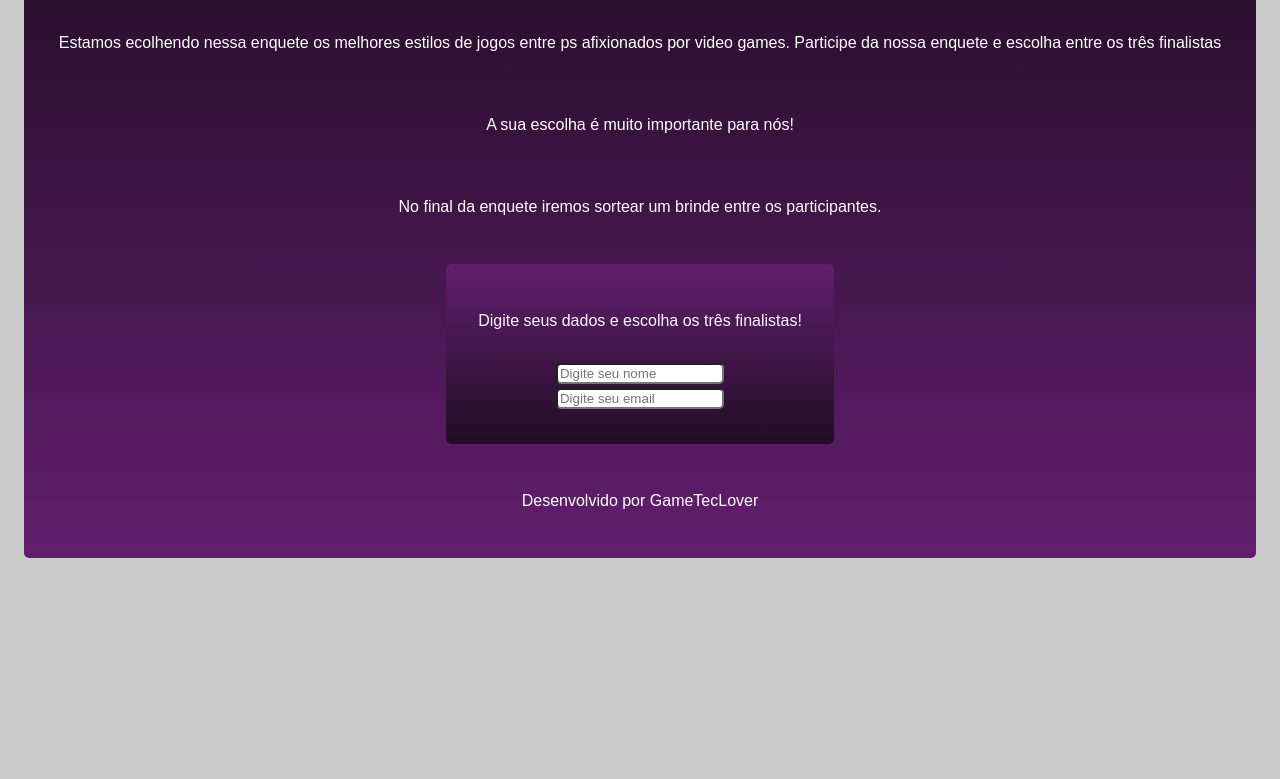
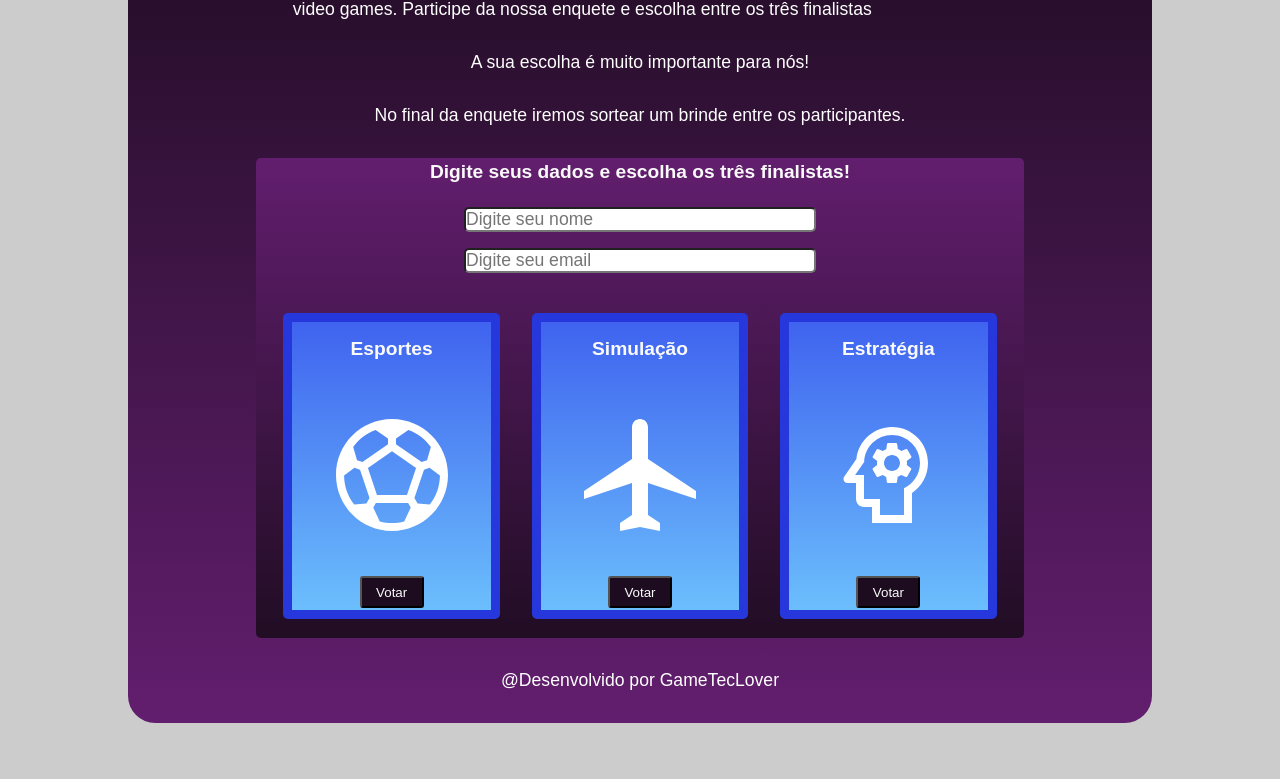
Before and after one commit to gato1706/enquete, a plain HTML site: page index.html in a window 1280 px wide. Shown: the part 110-889 px from the top of the page. Before the commit the page ends 800 px from the top, so only its background shows below. Drawn offline with Linux system fonts and the light colour scheme.

Commit message:
closes #6 adicionando e estilizando as imagens

```diff
--- a/index.html
+++ b/index.html
@@ -9,16 +9,19 @@
   <body>
     <div class="container">
       <h1>GAMES LOVERS ENQUETE</h1>
-      <p>
-        Estamos ecolhendo nessa enquete os melhores estilos de jogos entre ps
-        afixionados por video games. Participe da nossa enquete e escolha entre
-        os três finalistas
-      </p>
+      <div class="text">
+        <p>
+          Estamos ecolhendo nessa enquete os melhores estilos de jogos entre os
+          afixionados por <br>video games. Participe da nossa enquete e escolha
+          entre os três finalistas
+        </p>
 
-      <p>A sua escolha é muito importante para nós!</p>
+        <p>A sua escolha é muito importante para nós!</p>
 
-      <p>No final da enquete iremos sortear um brinde entre os participantes.</p>
-
+        <p>
+          No final da enquete iremos sortear um brinde entre os participantes.
+        </p>
+      </div>
 
       <div class="topics">
         <p>Digite seus dados e escolha os três finalistas!</p>
@@ -27,12 +30,29 @@
         <input type="text" placeholder="Digite seu email" />
 
         <div class="topics-image">
-          <img src="" alt="" />
-          <img src="" alt="" />
-          <img src="" alt="" />
+          <div class="image-soccer">
+            <p>Esportes</p>
+            <img src="./img/sports_soccer_white.svg" alt="Imagem de esporte" />
+            <button>Votar</button>
+          </div>
+
+          <div class="image-airport">
+            <p>Simulação</p>
+            <img
+              src="./img/local_airport_white.svg"
+              alt="Imagem de simulaçao"
+            /><button>Votar</button>
+          </div>
+
+          <div class="image-psy">
+            <p>Estratégia</p>
+            <img src="./img/psychology_white.svg" alt="Imagems de estratégia" />
+            <button>Votar</button>
+          </div>
         </div>
       </div>
-      <p>Desenvolvido por GameTecLover</p>
+
+      <p>@Desenvolvido por GameTecLover</p>
     </div>
   </body>
 </html>
--- a/style.css
+++ b/style.css
@@ -1,46 +1,105 @@
+* {
+  margin: 0;
+  padding: 0;
+  box-sizing: border-box;
+}
 
-body{
-    background-color: #CCCCCC;
+body {
+  background-color: #cccccc;
   font-family: Arial, Helvetica, sans-serif;
 }
 
-.container{
-    background: linear-gradient(to bottom,#210D24,#621E6E) ;
+.container {
+  background: linear-gradient(to bottom, #210d24, #621e6e);
   color: white;
-    margin: 1rem;
-    border-radius: 5px;
+  margin: 1.2rem 8rem 3.5rem;
+  border-radius: 1.7rem;
   padding: 1rem;
-    justify-content: center;
-    align-items: center;
   display: flex;
   flex-direction: column;
+  align-items: center;
+  justify-content: center;
+
+
 }
 
-.container h1{
+.container h1 {
   color: #ca9e0b;
 }
-.container p{
+
+.container p {
   padding: 1rem;
-    justify-content: center;
-    align-items: center;
+  font-size: 1.1rem;
   display: flex;
   flex-direction: column;
+  align-items: center;
+  justify-content: center;
 }
 
-.topics {
-    background: linear-gradient(to bottom,#621E6E ,#210D24) ;
-    color: #fafafa;
-    margin: 1rem;
-    padding: 1rem;
-    border-radius: 5px;
-     justify-content: center;
+.text {
   display: flex;
   flex-direction: column;
   align-items: center;
 }
 
-.topics input{
+.topics {
+  background: linear-gradient(to bottom, #621e6e, #210d24);
+  color: #fafafa;
+  margin: 1rem;
+  padding: 0.8rem;
   border-radius: 5px;
-    max-width: 10rem;
-    margin: 0.1rem;
+  display: flex;
+  flex-direction: column;
+  align-items: center;
+  justify-content: center;
+  height: 30rem;
+  width: 48rem;
 }
+
+.topics p {
+  font-weight: bold;
+  font-size: 1.2rem;
+  margin: auto;
+}
+
+.topics input {
+  width: 22rem;
+  margin: 0.5rem;
+  font-size: 1.1rem;
+  border-radius: 5px;
+}
+
+.topics-image {
+  display: flex;
+  flex-direction: row;
+  margin: 1rem;
+  border-radius: 5px;
+}
+
+.topics-image img {
+  display: flex;
+  justify-content: center;
+  margin: 1.2rem;
+}
+
+.image-soccer,
+.image-airport,
+.image-psy {
+  background: linear-gradient(to bottom, #3f63ef, #6bbefc);
+  border: 9px solid #2637db;
+  margin: 1rem;
+  border-radius: 5px;
+  display: flex;
+  flex-direction: column;
+  align-items: center;
+}
+
+button {
+  background-color: #1d0c20;
+  color: #fafafa;
+  border-radius: 3px;
+  margin: 2px;
+  width: 4rem;
+  height: 2rem;
+  cursor: pointer;
+}
```
Also changed, not shown: img/local_airport_white.svg (added), img/psychology_white.svg (added), img/sports_soccer_white.svg (added). Lines whose indentation alone changed are shown as unchanged.
